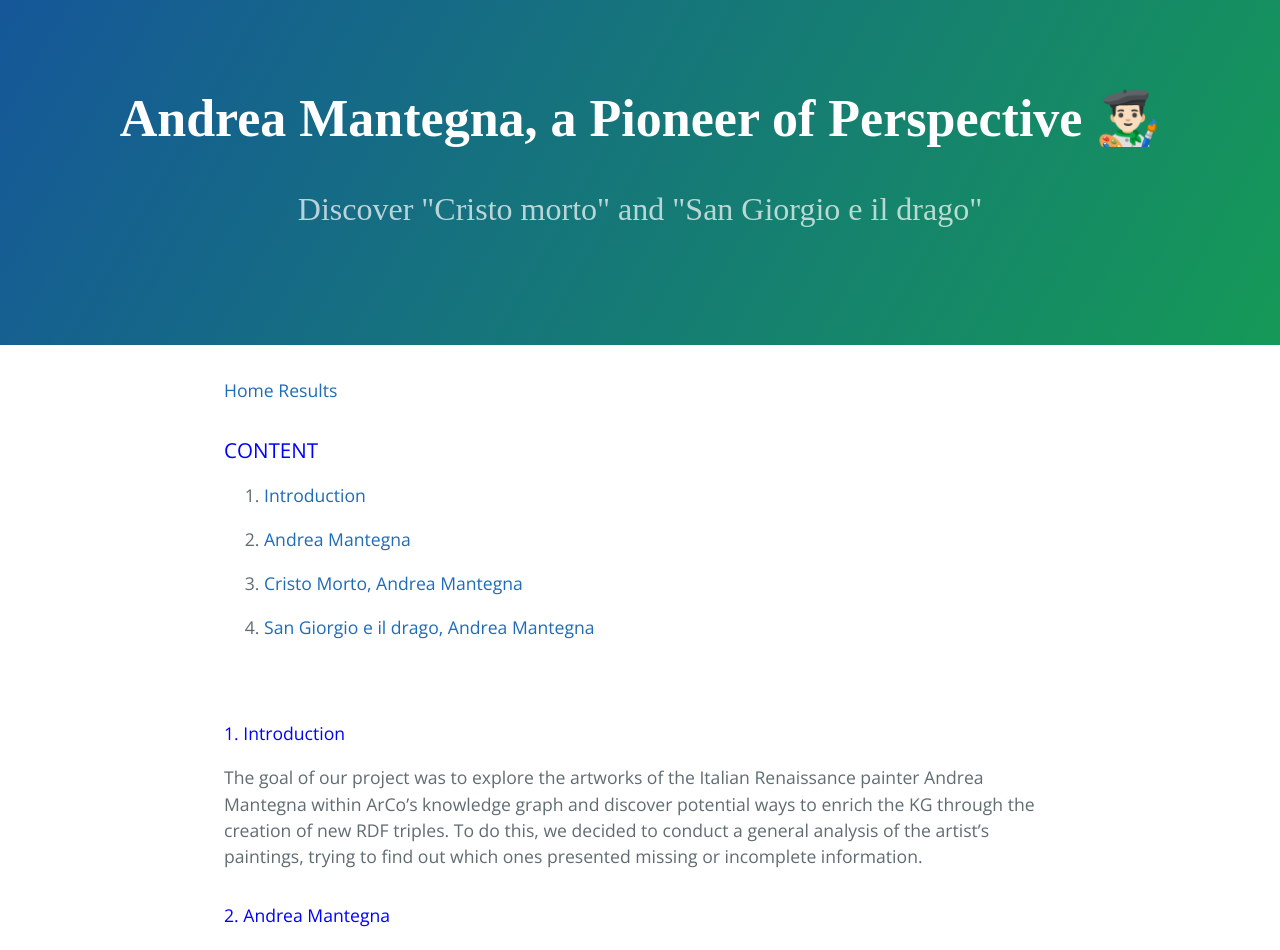
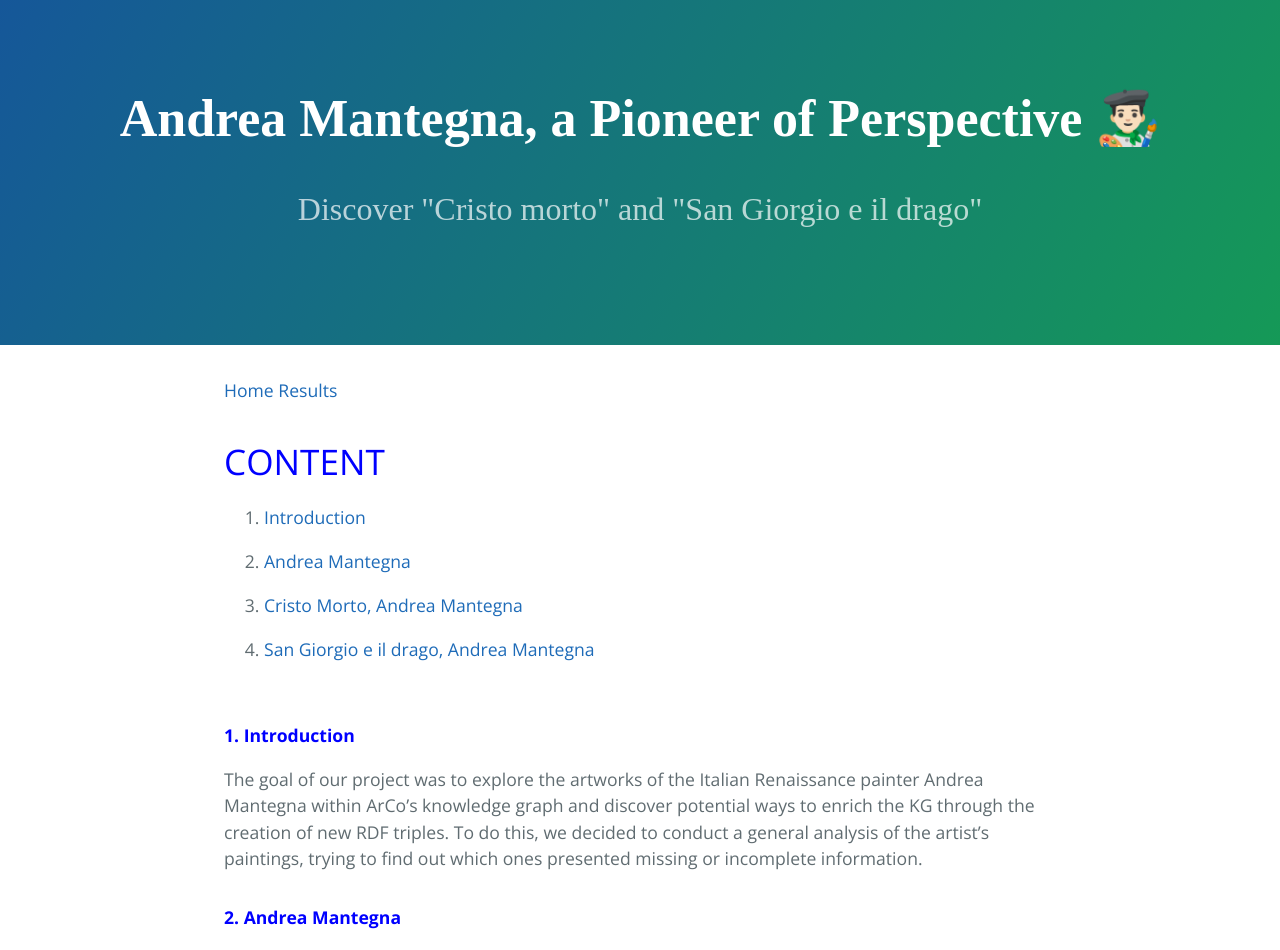
Before and after one commit to KevinITS-site/KevinITS-site.github.io, a Jekyll site: the page built from another-page.md, in a window 1280 px wide. Shown: the top 950 px of the page. Built offline with Jekyll 4.4.1, drawn with Linux system fonts in a browser that asks for light colours; our own code applies the rules of GitHub Pages for plain Markdown files.

Commit message:
Update another-page.md

```diff
--- a/another-page.md
+++ b/another-page.md
@@ -5,7 +5,7 @@
 </div>
 
 
-<h3 style="color:blue ;">CONTENT</h3>
+<h3 style="color:blue; font-size: 2em;">CONTENT</h3>
 
 1. [Introduction](#mm-anchor)
 
@@ -14,15 +14,15 @@
 3. [Cristo Morto, Andrea Mantegna](#custom-anchor)
 
 4. [San Giorgio e il drago, Andrea Mantegna](#c-anchor)
-   <div style="margin-top: 80px;"></div>
+   <div style="margin-top: 60px;"></div>
 
 <a name="mm-anchor"></a>
-<h4 style="color:blue ;">1. Introduction</h4>
+<h4 style="color:blue; font-weight: bold;">1. Introduction</h4>
 
 The goal of our project was to explore the artworks of the Italian Renaissance painter Andrea Mantegna within ArCo’s knowledge graph and discover potential ways to enrich the KG through the creation of new RDF triples. To do this, we decided to conduct a general analysis of the artist’s paintings, trying to find out which ones presented missing or incomplete information.
 
 <a name="target-section"></a>
-<h4 style="color:blue ;">2. Andrea Mantegna</h4>
+<h4 style="color:blue; font-weight: bold">2. Andrea Mantegna</h4>
 
 Exploring ArCo
 
```
